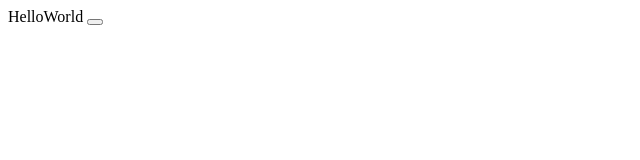
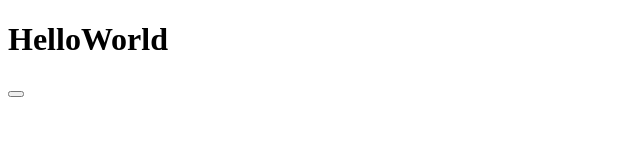
Before and after one commit to noahbandstra-wq/noahsite, a plain HTML site: page index.html in a window 1280 px wide. Shown: the whole page, without its empty margins (0-640 px from the left). Drawn offline with Linux system fonts and the light colour scheme.

Commit message:
Change heading tag from h to h1 in index.html

```diff
--- a/index.html
+++ b/index.html
@@ -2,7 +2,7 @@
 <html>
   <head>
     <title>namegame</title>
-    <h>HelloWorld</h>
+    <h1>HelloWorld</h1>
   </head>
   <body>
     <button id='button1'></button>
```
